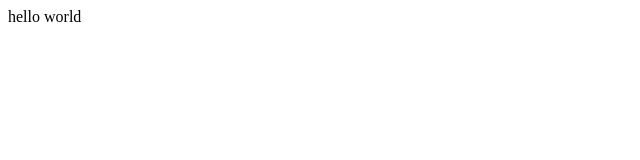
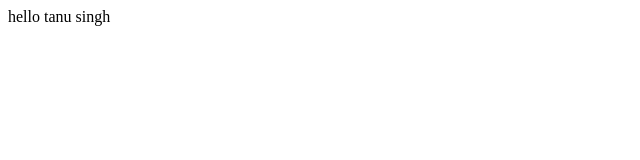
Before and after one commit to singhTannu-827/learn-javascript, a plain HTML site: page index.html in a window 1280 px wide. Shown: the full height of the page, 0-640 px from the left. Drawn offline with Linux system fonts and the light colour scheme.

Commit message:
change code

```diff
--- a/index.html
+++ b/index.html
@@ -6,6 +6,6 @@
     <title>Document</title>
 </head>
 <body>
-    hello world
+    hello tanu singh
 </body>
 </html>
```
